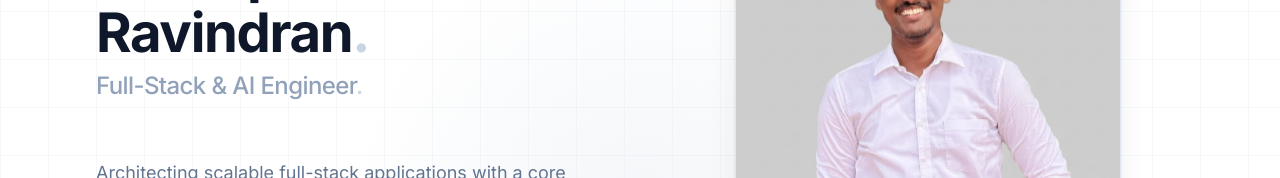
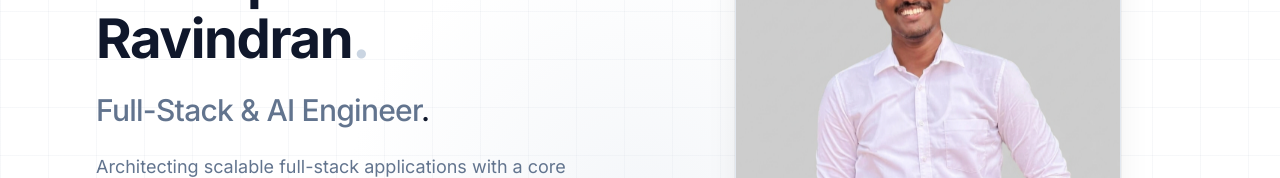
Before and after one commit to Laksopan23/laksopan, a React (Vite) app: page / in a window 1280 px wide. Shown: the part 277-455 px from the top of the page. Built offline with nearby package versions, Linux system fonts and the light colour scheme; no server answers.

Commit message:
UI: Restored Hero headline sizing and color

```diff
--- a/src/components/Hero.tsx
+++ b/src/components/Hero.tsx
@@ -202,14 +202,9 @@ export default function Hero() {
               Laksopan<br />
               Ravindran<span className="text-slate-300">.</span>
             </h1>
-          <motion.p
-            initial={{ opacity: 0, y: 20 }}
-            animate={{ opacity: 1, y: 0 }}
-            transition={{ duration: 0.6, delay: 0.2 }}
-            className="text-xl sm:text-2xl text-slate-400 font-medium tracking-tight mb-8"
-          >
-            Full-Stack & AI Engineer<span className="text-slate-300">.</span>
-          </motion.p>
+            <p className="text-2xl sm:text-3xl font-medium text-slate-500 tracking-tight mt-6">
+              Full-Stack & AI Engineer<span className="text-slate-900">.</span>
+            </p>
           </motion.div>
 
           {/* Tagline */}
```
